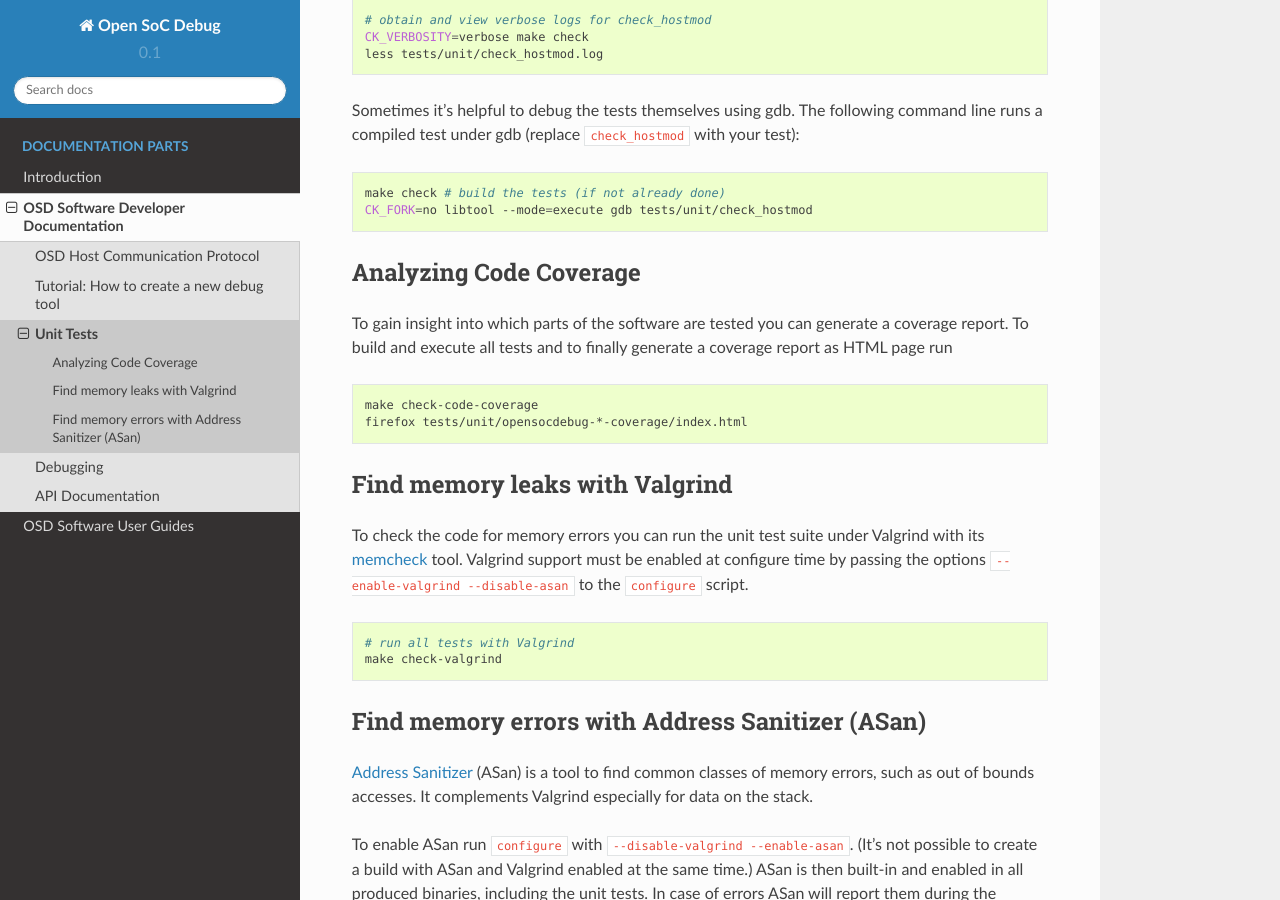
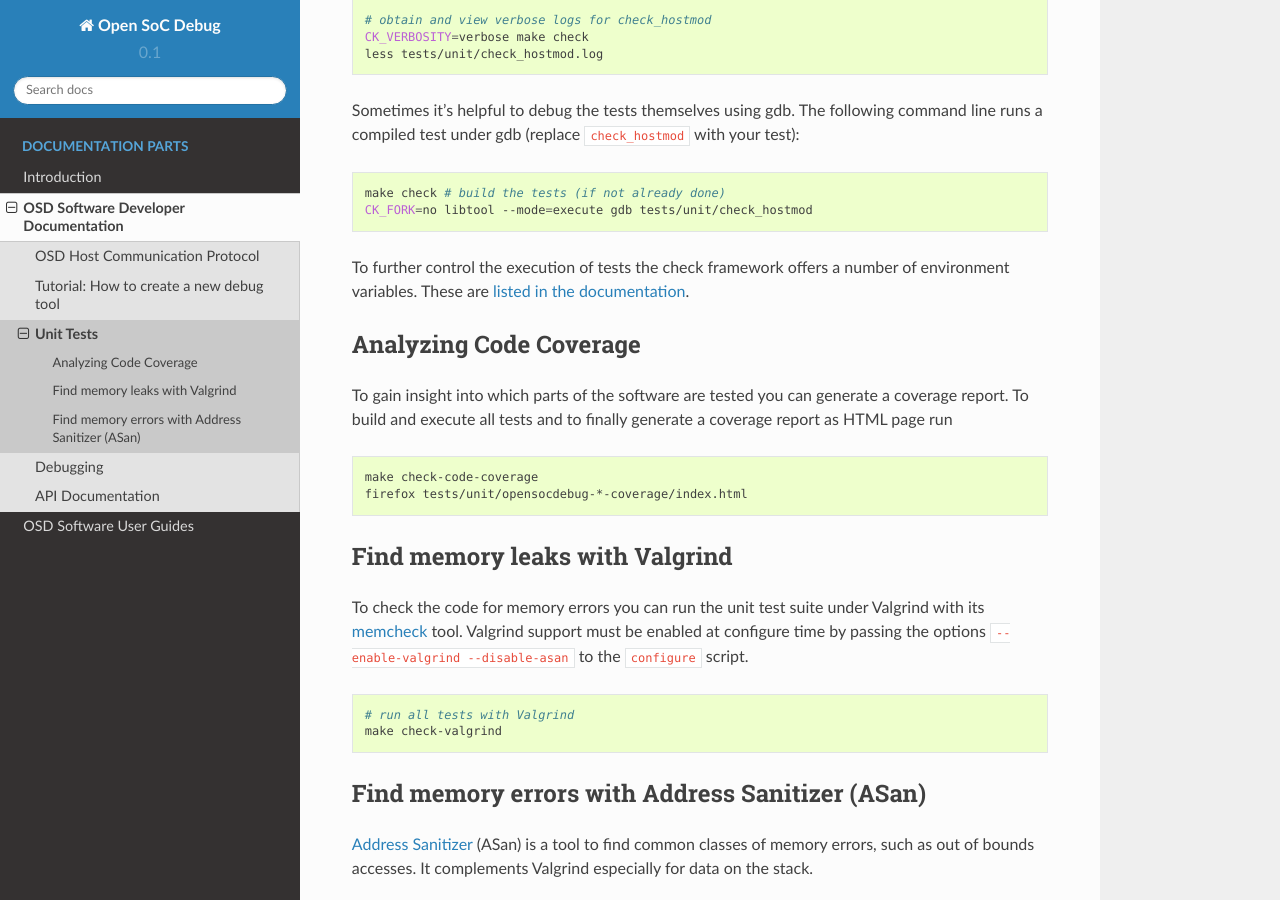
Before and after one commit to opensocdebug/osd-sw, a Sphinx documentation site: the page built from doc/02_developer/unittests.rst, in a window 1280 px wide and 900 px high, scrolled down 625 px. Built offline with Sphinx 7.4.7 and the Read the Docs theme 2.0.0, drawn with Linux system fonts in a browser that asks for light colours.

Commit message:
Link to check documentation for env variables

```diff
--- a/doc/02_developer/unittests.rst
+++ b/doc/02_developer/unittests.rst
@@ -33,6 +33,9 @@ The following command line runs a compiled test under gdb (replace ``check_hostm
 
    make check # build the tests (if not already done)
    CK_FORK=no libtool --mode=execute gdb tests/unit/check_hostmod
+
+To further control the execution of tests the check framework offers a number of environment variables.
+These are `listed in the documentation <https://libcheck.github.io/check/doc/check_html/check_7.html>`_.
 
 Analyzing Code Coverage
 -----------------------
```
